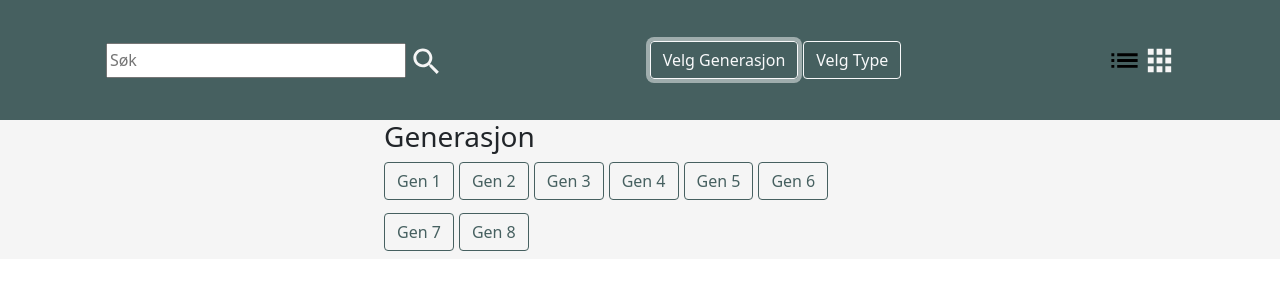
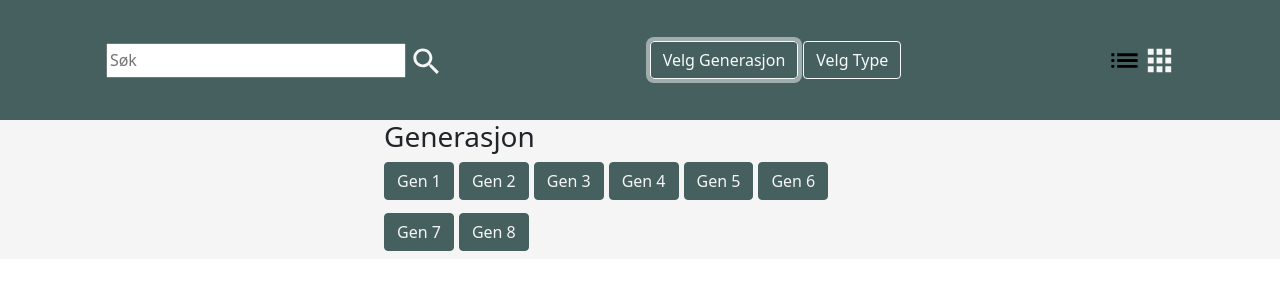
Before and after one commit to Magnusld/PokedexMirror, a React (Create React App) app in the folder frontend/: page / in a window 1280 px wide. Both pictures are taken after a click on the button "Velg Generasjon". Shown: the top 300 px of the page. Built offline with nearby package versions, Linux system fonts and the light colour scheme.

Commit message:
feat(#12): Legge til redux state management for valg av generasjon

```diff
--- a/frontend/package.json
+++ b/frontend/package.json
@@ -5,6 +5,7 @@
   "dependencies": {
     "@material-ui/core": "^4.12.3",
     "@material-ui/icons": "^4.11.2",
+    "@reduxjs/toolkit": "^1.6.2",
     "@testing-library/jest-dom": "^5.14.1",
     "@testing-library/react": "^11.2.7",
     "@testing-library/user-event": "^12.8.3",
@@ -16,6 +17,7 @@
     "react": "^17.0.2",
     "react-bootstrap": "^2.0.0-rc.0",
     "react-dom": "^17.0.2",
+    "react-redux": "^7.2.5",
     "react-scripts": "4.0.3",
     "typescript": "^4.4.3",
     "web-vitals": "^1.1.2"
--- a/frontend/src/App.tsx
+++ b/frontend/src/App.tsx
@@ -4,11 +4,17 @@ import {TopBar} from "./components/TopBar";
 import 'bootstrap/dist/css/bootstrap.min.css';
 import {GenOptionsComponent} from "./components/GenOptionsComponent";
 import {TypeOptionComponent} from "./components/TypeOptionComponent";
+import {useDispatch, useSelector} from "react-redux";
+import {RootState} from "./redux/store";
+import {setAllTrue} from "./redux/generationSlice";
 
 function App() {
   const [asGrid, setAsGrid] = useState<boolean>(true)
   const [showGenSelection, setShowGenSelection] = useState<boolean>(false)
   const [showTypeSelection, setShowTypeSelection] = useState<boolean>(false)
+  const selectedGen = useSelector((state: RootState) => state.selectedGen.value)
+  const dispatch = useDispatch()
+
 
   return (
     <div className="App">
--- a/frontend/src/components/GenOptionsComponent.tsx
+++ b/frontend/src/components/GenOptionsComponent.tsx
@@ -1,10 +1,29 @@
 import React, {useState} from 'react';
 import '../style/App.css';
 import {Button, Form, ToggleButton} from "react-bootstrap";
+import {RootState} from "../redux/store";
+import {useDispatch, useSelector} from "react-redux";
+import {swapSelected} from "../redux/generationSlice";
 
 export function GenOptionsComponent() {
+  const [checked, setChecked] = useState(false)
+  const selectedGen = useSelector((state: RootState) => state.selectedGen.value)
+  const dispatch = useDispatch()
 
-  const [checked, setChecked] = useState(false) // Temp variabel
+  const handleButtonClick = (id: number) => {
+    dispatch(swapSelected(id))
+    //console.log(selectedGen)
+  }
+
+  let showToggleButtons = selectedGen.map((gen, i) => (
+      <ToggleButton key = {gen.id}
+                    className="mb-2"
+                    type="checkbox" value="1"
+                    checked={gen.selected}
+                    variant="outline-primary"
+                    id="toggle-check"
+                    onClick={() => handleButtonClick(i)}>{gen.name}</ToggleButton>
+  ))
 
   return (
       <div style={{display: "flex", justifyContent: "center"}}>
@@ -13,7 +32,15 @@ export function GenOptionsComponent() {
             <h3 style={{textAlign: "left"}}>Generasjon</h3>
           </div>
           <div className={"optionsButtonsContainer"} style={{flexGrow: 1}}>
-            <ToggleButton className="mb-2"
+            {showToggleButtons}
+          </div>
+        </div>
+      </div>
+  )
+}
+
+/*
+<ToggleButton className="mb-2"
                           type="checkbox" value="1"
                           checked={checked}
                           variant="outline-primary"
@@ -61,8 +88,5 @@ export function GenOptionsComponent() {
                           variant="outline-primary"
                           id="toggle-check"
                           onClick={() => setChecked(!checked)}>Gen 8</ToggleButton>
-          </div>
-        </div>
-      </div>
-  )
-}
+
+ */
--- a/frontend/src/index.tsx
+++ b/frontend/src/index.tsx
@@ -3,10 +3,14 @@ import ReactDOM from 'react-dom';
 import './style/index.css';
 import App from './App';
 import reportWebVitals from './reportWebVitals';
+import { store } from './redux/store'
+import { Provider } from 'react-redux'
 
 ReactDOM.render(
   <React.StrictMode>
-    <App />
+    <Provider store={store}>
+      <App />
+    </Provider>
   </React.StrictMode>,
   document.getElementById('root')
 );
--- /dev/null
+++ b/frontend/src/redux/generationSlice.ts
@@ -0,0 +1,41 @@
+import { createSlice, PayloadAction } from '@reduxjs/toolkit'
+import {Generation} from "../types";
+
+export interface SelectedGenState {
+  value: Generation[]
+}
+function initiateList() {
+  const value: Generation[] = []
+  const list = [1,2,3,4,5,6,7,8]
+  list.map((gen, i) => {
+    const generation: Generation = {
+      id: i,
+      selected: true,
+      name: "Gen " + gen
+    }
+    value.push(generation)
+  })
+  return value
+}
+
+const initialState: SelectedGenState = {
+  value: initiateList(),
+}
+export const selectedGenSlicer = createSlice({
+  name: 'selectedGen',
+  initialState,
+  reducers: {
+    setAllTrue: (state) => {
+      state.value.forEach(gen => {
+        gen.selected = true
+      })
+    },
+    swapSelected: (state, action: PayloadAction<number>) => {
+      state.value[action.payload].selected = !state.value[action.payload].selected
+    },
+  },
+})
+
+export const { setAllTrue, swapSelected } = selectedGenSlicer.actions
+
+export default selectedGenSlicer.reducer
--- /dev/null
+++ b/frontend/src/redux/store.ts
@@ -0,0 +1,13 @@
+import { configureStore } from '@reduxjs/toolkit'
+import selectedGenReducer from './generationSlice'
+
+export const store = configureStore({
+  reducer: {
+    selectedGen: selectedGenReducer,
+  },
+})
+
+// Infer the `RootState` and `AppDispatch` types from the store itself
+export type RootState = ReturnType<typeof store.getState>
+// Inferred type: {posts: PostsState, comments: CommentsState, users: UsersState}
+export type AppDispatch = typeof store.dispatch
--- a/frontend/src/style/App.css
+++ b/frontend/src/style/App.css
@@ -82,8 +82,10 @@
 }
 
 .mb-2:hover {
- background-color: var(--secondary-color) !important;
+  background-color: var(--secondary-color) !important;
+  color: var(--main-color) !important;
 }
 .btn-check:checked + .mb-2 {
   background-color: var(--secondary-color) !important;
+  color: var(--main-color) !important;
 }
--- a/frontend/src/types.ts
+++ b/frontend/src/types.ts
@@ -1,5 +1,6 @@
 
 export interface Generation {
+  id: number,
   selected: boolean,
   name: string
 }
```
Also changed, not shown: 1 other file (tests, documents, lock files or other folders).
